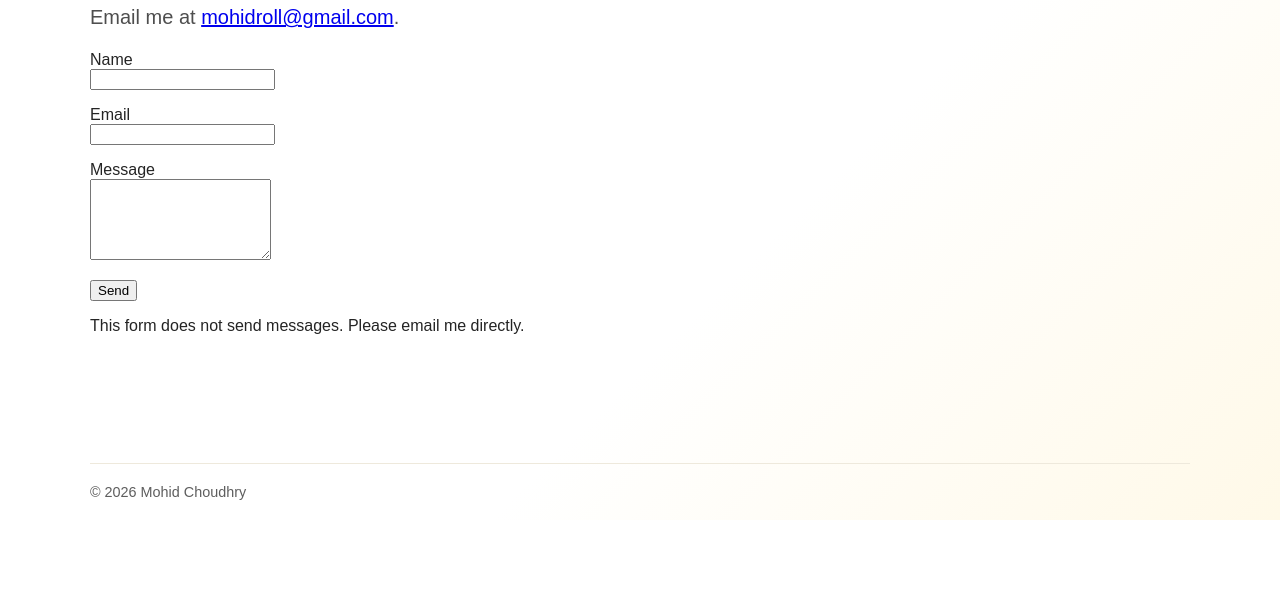
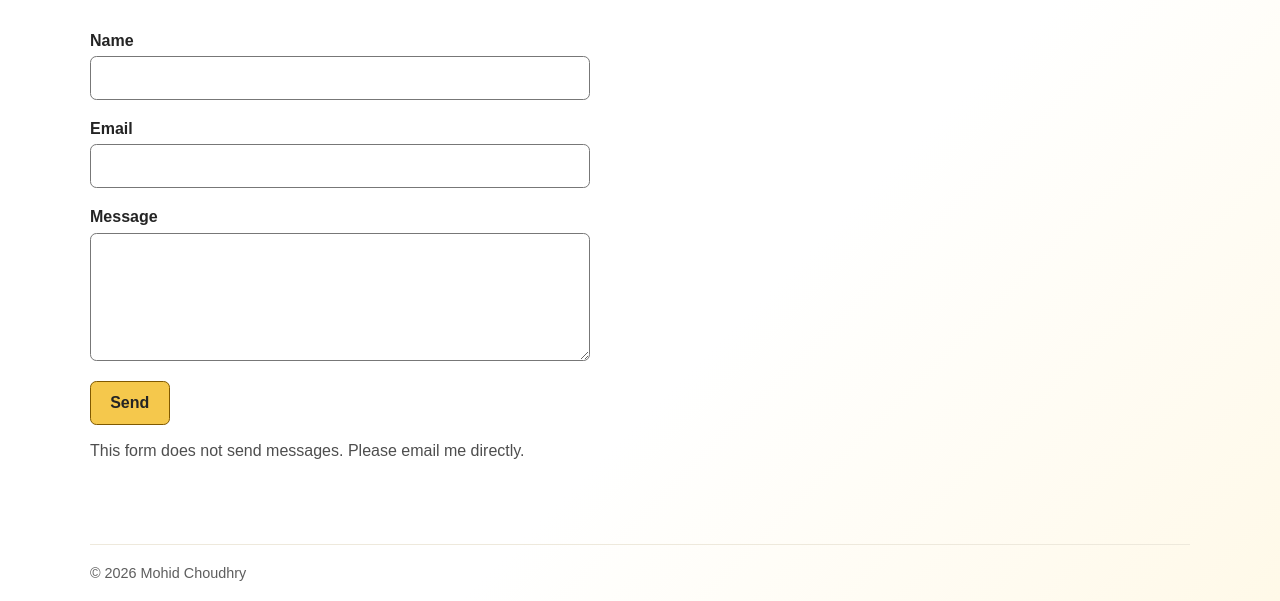
Before and after one commit to mohiid/Portfolio, a plain HTML site: page contact.html in a window 1280 px wide. Shown: the part 281-882 px from the top of the page. Before the commit the page ends 801 px from the top, so only its background shows below. Drawn offline with Linux system fonts and the light colour scheme.

Commit message:
Style About Skills and Contact pages

```diff
--- a/contact.html
+++ b/contact.html
@@ -24,7 +24,7 @@
   </header>
 
   <main>
-    <article class="hero" aria-labelledby="contact-heading">
+    <article class="content-page" aria-labelledby="contact-heading">
       <h1 id="contact-heading">Contact</h1>
       <p class="intro">Email me at <a href="mailto:mohidroll@gmail.com">mohidroll@gmail.com</a>.</p>
 
--- a/style.css
+++ b/style.css
@@ -87,6 +87,122 @@ main {
 .projects-page {
   width: 100%;
   padding: 4rem 0 5rem;
+}
+
+.content-page {
+  width: 100%;
+  max-width: 760px;
+  justify-self: start;
+  padding: 4rem 0 5rem;
+}
+
+.content-page h1 {
+  margin-bottom: 2rem;
+}
+
+.content-page section + section {
+  margin-top: 2rem;
+}
+
+.content-page h2 {
+  margin: 0 0 0.65rem;
+  font-size: 1.35rem;
+  line-height: 1.3;
+}
+
+.content-page section p,
+.content-page > p {
+  max-width: 600px;
+  margin: 0.75rem 0 0;
+  color: #4e4e4e;
+  font-size: 1rem;
+  line-height: 1.7;
+}
+
+.content-page section p.intro {
+  font-size: 1rem;
+}
+
+.content-page ul {
+  margin: 0.75rem 0 0;
+  padding-left: 1.4rem;
+  color: #4e4e4e;
+  line-height: 1.8;
+}
+
+.content-page li + li {
+  margin-top: 0.25rem;
+}
+
+.contact-form {
+  margin-top: 1.75rem;
+}
+
+.contact-form p {
+  max-width: 500px;
+  margin: 0 0 1.25rem;
+}
+
+.contact-form label {
+  display: inline-block;
+  margin-bottom: 0.4rem;
+  color: #242424;
+  font-weight: 700;
+}
+
+.contact-form input,
+.contact-form textarea {
+  display: block;
+  width: 100%;
+  max-width: 500px;
+  min-height: 2.75rem;
+  padding: 0.7rem 0.8rem;
+  border: 1px solid #777;
+  border-radius: 0.4rem;
+  background: #fff;
+  color: #242424;
+  font: inherit;
+}
+
+.contact-form textarea {
+  min-height: 8rem;
+  resize: vertical;
+}
+
+.contact-form input:focus-visible,
+.contact-form textarea:focus-visible {
+  outline: 3px solid #b98412;
+  outline-offset: 2px;
+}
+
+.contact-form button {
+  min-height: 2.75rem;
+  padding: 0.65rem 1.2rem;
+  border: 1px solid #805900;
+  border-radius: 0.4rem;
+  background: #f5c84c;
+  color: #242424;
+  font: inherit;
+  font-weight: 700;
+  cursor: pointer;
+}
+
+.contact-form button:hover {
+  background: #edbb32;
+}
+
+.contact-form button:focus-visible {
+  outline: 3px solid #805900;
+  outline-offset: 3px;
+}
+
+.content-page a {
+  color: #805900;
+}
+
+.content-page a:focus-visible {
+  outline: 2px solid #b98412;
+  outline-offset: 3px;
 }
 
 .projects-page h1 {
@@ -256,4 +372,8 @@ h1 {
   .projects-page {
     padding: 3.5rem 0;
   }
+
+  .content-page {
+    padding: 3.5rem 0;
+  }
 }
```
Also changed, not shown: about.html (+1 -1 lines), skills.html (+1 -1 lines).
